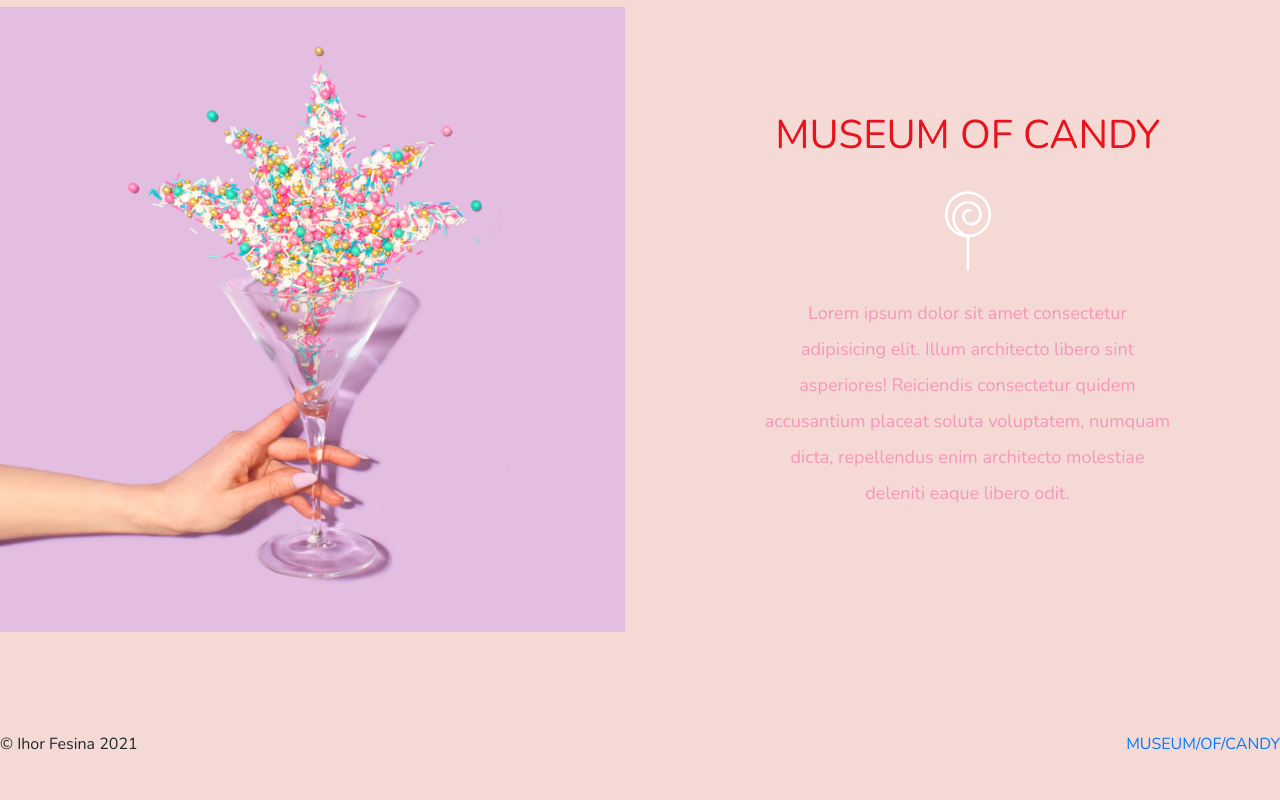
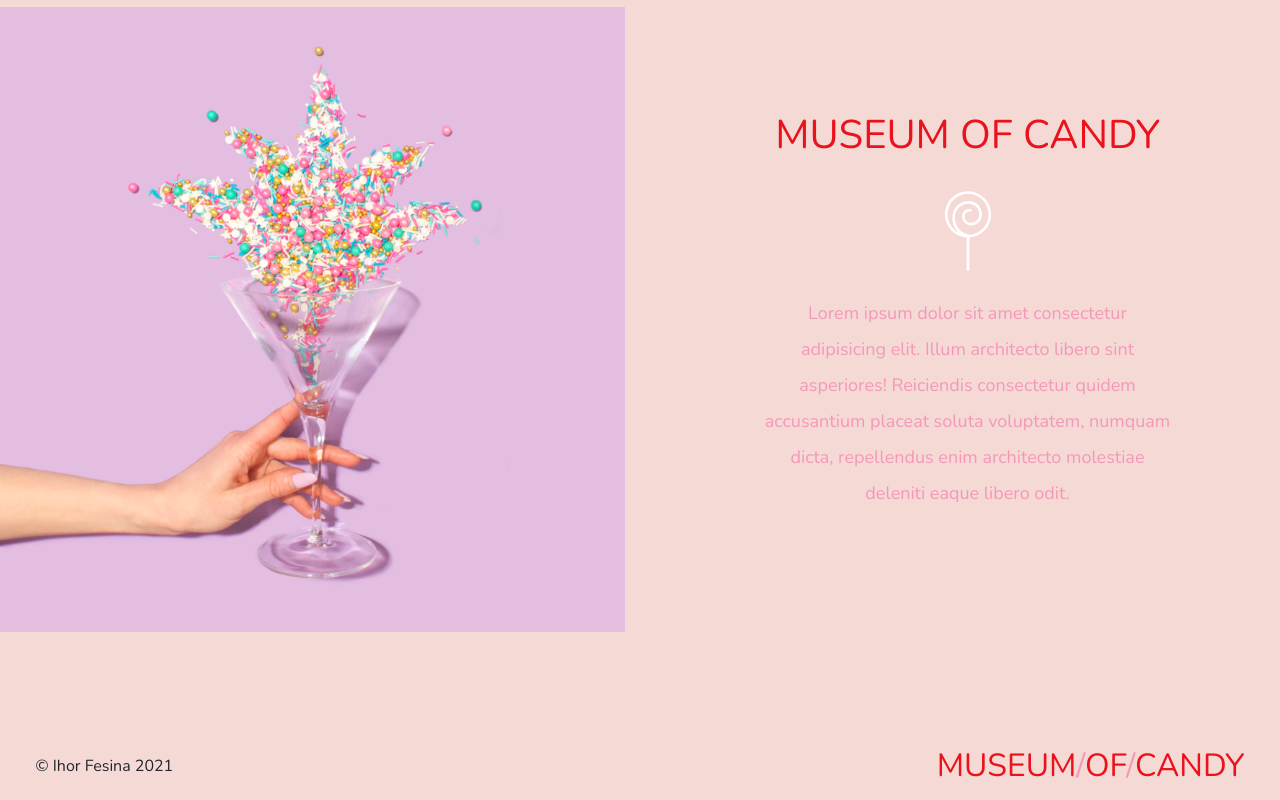
Before and after one commit to warriork/Museum-of-candy, a plain HTML site: page index.html in a window 1280 px wide. Shown: the part 1767-2567 px from the top of the page. Before the commit the page ends 2523 px from the top, so only its background shows below. Drawn offline with nearby package versions, Linux system fonts and the light colour scheme.

Commit message:
feat: fix footer

```diff
--- a/app.css
+++ b/app.css
@@ -50,3 +50,33 @@
 a {
   text-decoration: none;
 }
+footer a {
+  font-family: "Nunito", sans-serif;
+  color: #ea121c;
+  font-size: 2rem;
+  font-weight: 100;
+  transitiom: 1s;
+}
+footer a span {
+  color: #f498b8;
+}
+footer a:hover {
+  text-decoration: none;
+  font-weight: 400;
+  color: white;
+}
+footer .copyright {
+  font-weight: 100;
+  font-family: "Nunito", sans-serif;
+  text-align: center;
+  display: flex;
+  align-items: center;
+}
+footer {
+  margin: 0 2%;
+  padding: 10px;
+}
+.copyright p {
+  margin: 0;
+
+}
--- a/index.html
+++ b/index.html
@@ -167,7 +167,9 @@
     </section>
     <footer>
       <div class="d-flex flex-row justify-content-between">
-        <div>&copy Ihor Fesina 2021</div>
+        <div class='copyright label text-center'>
+          <p>&copy; Ihor Fesina 2021</p>
+          </div>
         <div class="label text-center">
           <a href="#section1" class="text-center"
             >MUSEUM<span>/</span>OF<span>/</span>CANDY</a
```
